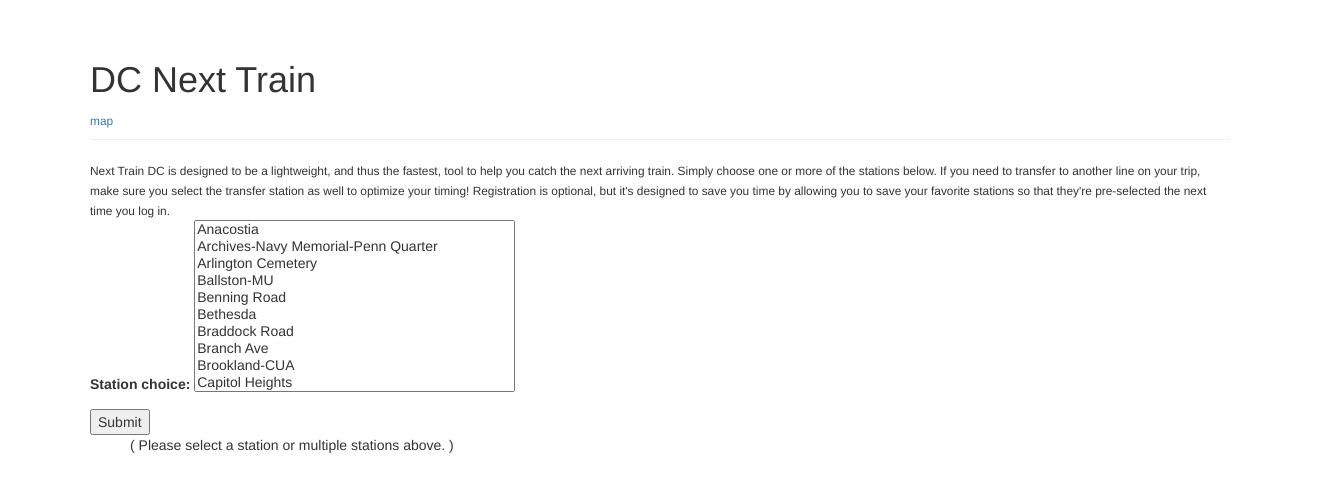
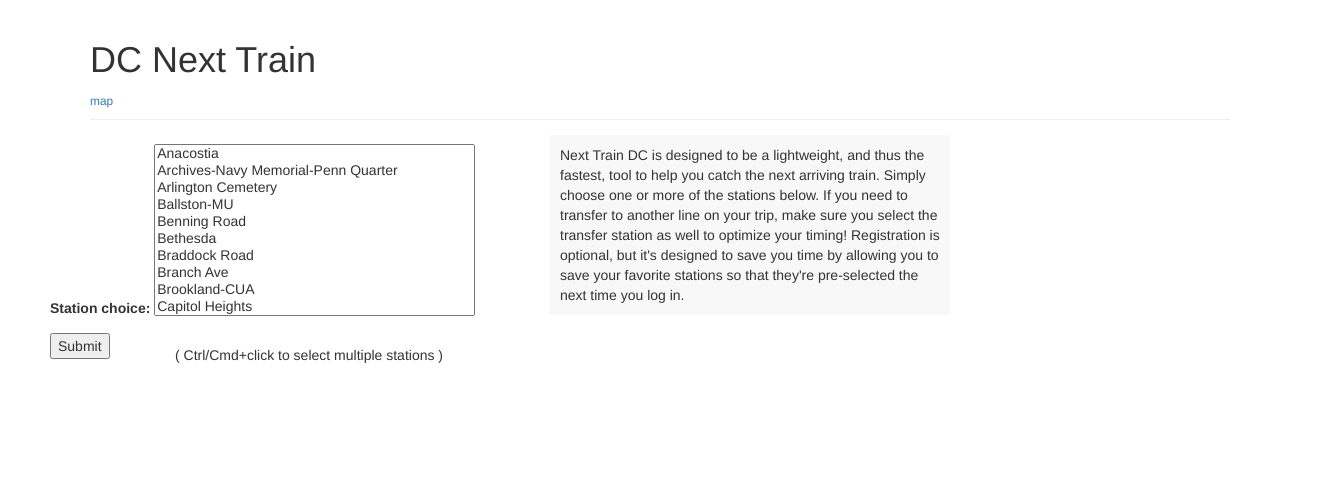
Before and after one commit to bitpixdigital/django-next-train, a Django app: page / in a window 1320 px wide. Shown: the part 81-573 px from the top of the page. Run offline with Django 3.2, Linux system fonts and the light colour scheme; some libraries are stand-ins or nearby versions.

Commit message:
css changes

```diff
--- a/next_train/static/css/base.css
+++ b/next_train/static/css/base.css
@@ -6,3 +6,39 @@
 .navbar-right {
     margin-top: +15px;
 }
+
+.page-header {
+    margin: 0 0 0 0;
+}
+
+#welcome {
+    position: relative;
+    width: 400px;
+    padding: 10px;
+	border: none;
+    background-color: #f8f8f8;
+	margin: 10px;
+    top: 5px;
+    left: 450px;
+}
+
+#station_form {
+    position: absolute;
+    top: 225px;
+    left: 50px;
+}
+
+#next_train {
+    border: 1px dotted black;
+    list-style-type: none;
+    font-size: 1.25em;
+    width: 800px;
+    padding: 5px;
+
+}
+
+#nt_box {
+    position: relative;
+    top: 25px;
+    left: 85px;
+}
--- a/next_train/templates/next_train/index.html
+++ b/next_train/templates/next_train/index.html
@@ -8,23 +8,24 @@
 {% endblock header %}
 
 {% block content  %}
- <small> {{ message }} </small>
-<form action="{% url 'next_train:index' %}" method="post">
+ <div id="station_form">
+  <form action="{% url 'next_train:index' %}" method="post">
     {% csrf_token %}
     {{ form.as_p }}
     <input type="submit" value="Submit" />
-</form>
-<ul>
+  </form>
+ </div>
+ <div id="welcome">
+     {{ message }}
+ </div>
+ <div id="nt_box">
     {% for train in nextTrain %}
-    <li>
-        <h3>
+        <p id="next_train">
         {{ train }}
-        </h3>
-    </li>
+        </p>
     {% empty %}
-        ( Please select a station or multiple stations above. )
+        ( Ctrl/Cmd+click to select multiple stations )
     {% endfor %}
-</ul>
-
+</div>
 
 {% endblock content  %}
--- a/next_train/views.py
+++ b/next_train/views.py
@@ -10,6 +10,23 @@ from .models import StationPrefs
 
 # import forms
 from .forms import NextTrainForm, StationPrefForm, ModelForm
+
+def is_weekday(weekday):
+    if weekday >= 0 and weekday <= 4:
+        return 5
+    else:
+        return 7
+
+def is_open():
+    now = datetime.datetime.now()
+    hour = now.hour
+    now = datetime.datetime.now()
+    weekday = now.weekday()
+    if hour >= 12 and hour <= is_open(weekday):
+        # CLOSED
+        return False
+    else:
+        return True
 
 def checkPrefs(request):
     if request.user.is_authenticated():
@@ -42,7 +59,15 @@ def index(request):
         return render(request, 'next_train/index.html', context)
     else:
         nextTrain = []
-        message = ""
+        message = """Next Train DC is designed to be a lightweight, and thus
+                  the fastest, tool to help you catch the next arriving train.
+                  Simply choose one or more of the stations below. If you
+                  need to transfer to another line on your trip, make sure
+                  you select the transfer station as well
+                  to optimize your timing! Registration is optional,
+                  but it's designed to save you time by allowing you to save
+                  your favorite stations so that they're pre-selected the
+                  next time you log in."""
         # POST data submitted; process data.
         form = NextTrainForm(request.POST)
         if form.is_valid():
@@ -79,10 +104,10 @@ def index(request):
                 #metro = json.loads(data)
 
                 for metro in data['Trains']:
-                    pLine = metro['LocationName'] + ":" + "(" + metro['DestinationName'] + ")" + " next " + metro['Line'] + " line train in  " + metro['Min'] + " minutes"
+                    pLine = (metro['Line'] + metro['LocationName'] + ":" + "(" + metro['DestinationName'] + ")" + " next " + metro['Line'] + " line train in  " + metro['Min'] + " minutes")
                     nextTrain.append(pLine)
 
-                if not nextTrain and not is_open():
+                if not is_open():
                     pLine = "Sorry, the DC Metro system is currently CLOSED."
                     nextTrain.append(pLine)
 
```
